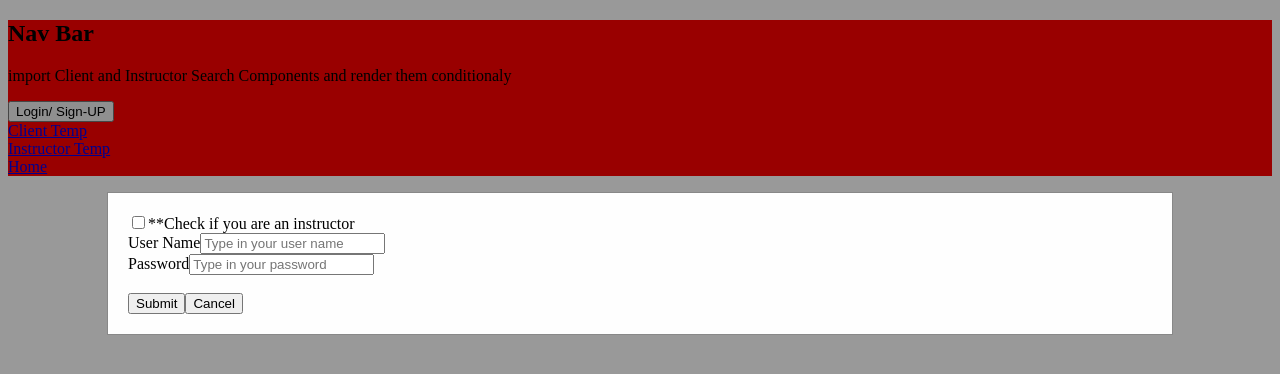
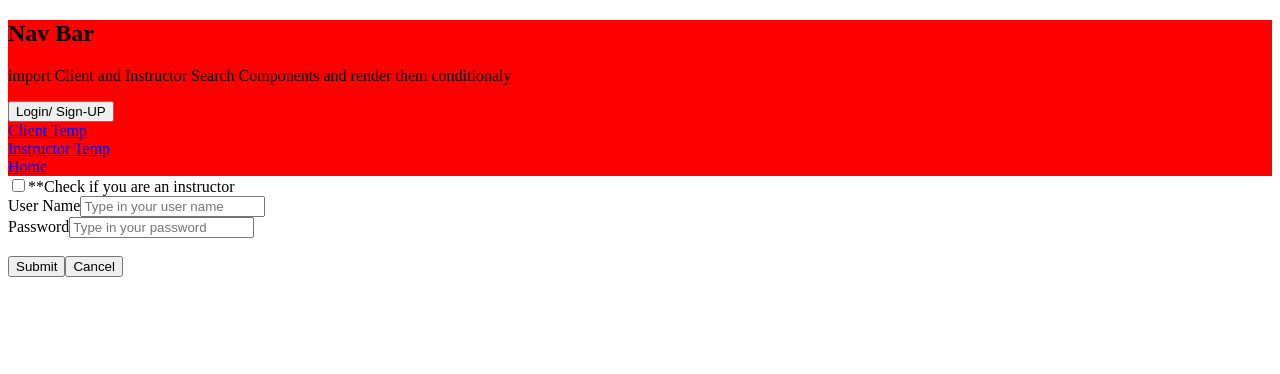
Before and after one commit to Build-Week-FT-Anywhere-Fitness-5/Front-End, a React (Create React App) app in the folder anywhere-fitness/: page / in a window 1280 px wide. Both pictures are taken after a click on the button "Login/ Sign-UP". Shown: the top 374 px of the page. Built offline with nearby package versions, Linux system fonts and the light colour scheme.

Commit message:
rest login to convert to modal at later time

```diff
--- a/anywhere-fitness/src/Components/Login/LoginModal.js
+++ b/anywhere-fitness/src/Components/Login/LoginModal.js
@@ -1,30 +1,9 @@
 import React, { useState } from 'react';
-import styled from 'styled-components';
 
 const LoginModal = props => {
     const { loginData, setLoginData, handleLoginModal } = props
     {/* Instructor Authorization Handler and State */}
     const [instructorChecked, setInstructorChecked] = useState(false);
-
-    const Background = styled.div`
-        position: fixed;
-        z-index: 100;
-        left: 0;
-        top: 0;
-        width: 100%;
-        height: 100%;
-        overflow: auto;
-        background-color: rgb(0,0,0);
-        background-color: rgba(0,0,0,0.4);
-    `;
-
-    const ModalForm = styled.form`
-        background-color: #fefefe;
-        margin: 15% auto;
-        padding: 20px;
-        border: 1px solid #888;
-        width: 80%;
-    `;
 
 
     const handleInstructorCheck = e => {
@@ -49,9 +28,18 @@ const LoginModal = props => {
         console.log(loginData);
     }
 
+    const handleCancel = e => {
+        handleLoginModal(e);
+        setLoginData({
+            userName: '',
+            password: '',
+            instructorAuthorization: ''
+        });
+    }
+
     return (
-        <Background>
-            <ModalForm onSubmit={handleSubmitLogin}>
+        <div>
+            <form onSubmit={handleSubmitLogin}>
                 <label>
                     <input type="checkbox" name="" id="" checked={instructorChecked} onChange={e => handleInstructorCheck(e)}/>
                     **Check if you are an instructor
@@ -71,9 +59,9 @@ const LoginModal = props => {
                 </label>}
                 <br />
                 <button type="submit">Submit</button>
-                <button onClick={e => handleLoginModal(e)}>Cancel</button>
-            </ModalForm>
-        </Background>
+                <button onClick={e => handleCancel(e)}>Cancel</button>
+            </form>
+        </div>
     )
 }
 
```
